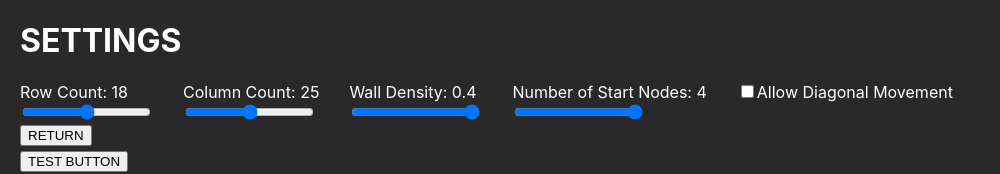
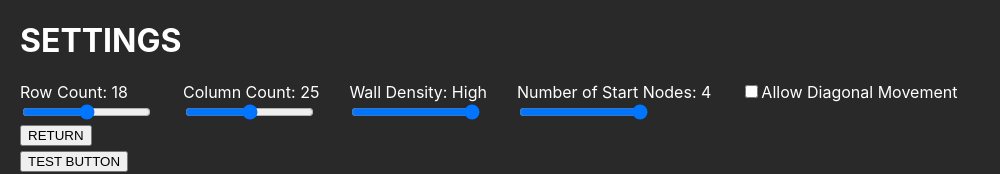
Before and after one commit to vik-ma/pathfinding-race, a React (Create React App) app: page / in a window 1280 px wide. Both pictures are taken after a click on the button "SETTINGS". Shown: the top 174 px of the page, without its empty margins (0-1000 px from the left). Built offline with nearby package versions, Linux system fonts and the light colour scheme.

Commit message:
Added words to describe wall density setting

```diff
--- a/src/PathfindingVisualizer/GridCustomizer.js
+++ b/src/PathfindingVisualizer/GridCustomizer.js
@@ -23,6 +23,7 @@ export const GridCustomizer = () => {
 
   const wallDensityMap = { 1: 0.15, 2: 0.25, 3: 0.4 };
   const inverseWallDensityMap = { 0.15: 1, 0.25: 2, 0.4: 3 };
+  const wordWallDensityMap = { 0.15: "Low", 0.25: "Medium", 0.4: "High" };
 
   return (
     <div>
@@ -54,7 +55,7 @@ export const GridCustomizer = () => {
         </div>
 
         <div className="sliderElement">
-          Wall Density: {wallDensityValue}
+          Wall Density: {wordWallDensityMap[wallDensityValue]}
           <br />
           <input
             type="range"
```
